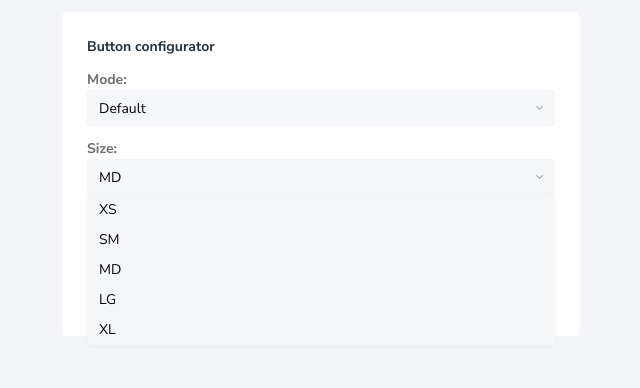
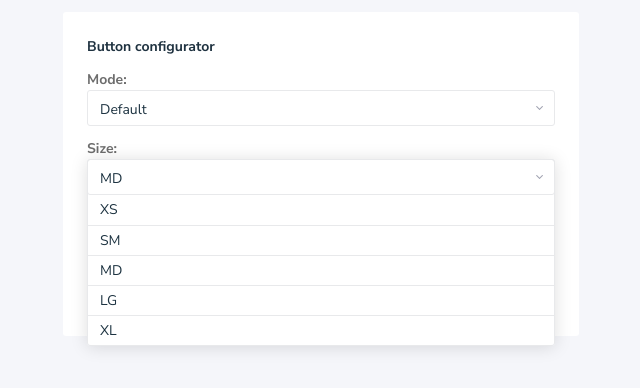
Before and after one commit to fanisco/reacy-ui, a React (Create React App) app: page / in a window 1280 px wide. Both pictures are taken after a click on the button "MD". Shown: the top 388 px of the page, without its empty margins (319-959 px from the left). Built offline with nearby package versions, Linux system fonts and the light colour scheme.

Commit message:
Select, Button, Dropdown, List, colors

```diff
--- a/src/index.css
+++ b/src/index.css
@@ -7,5 +7,5 @@ body {
     font-family: 'Nunito Sans', sans-serif;
     -webkit-font-smoothing: antialiased;
     -moz-osx-font-smoothing: grayscale;
-    background: #f4f5f9;
+    background: #f5f6fa;
 }
--- a/src/ui/buttons/Button.tsx
+++ b/src/ui/buttons/Button.tsx
@@ -46,7 +46,7 @@ const ButtonElement = styled.button<StyledProps>`
     height: ${props => props.dims.elementHeight}px;
     padding: ${props => props.dims.spacings}px ${props => props.dims.spacing}px;
     background: ${props => props.colors.idleColor};
-    border: 0 none;
+    border: 1px solid ${props => props.colors.borderColor};
     border-radius: ${props => props.rounded ? 50 : props.dims.borderRadius}px;
     color: ${props => props.colors.textColor};
     text-align: ${props => props.textAlign};
@@ -119,12 +119,12 @@ const getColors = (style: string, colors: any): Scheme => {
             linkColor: colors.text,
             textColor: colors.text,
             outlineTextColor: colors.textColor,
-            idleColor: colors.baseL3,
-            hoverColor: colors.baseL1,
+            idleColor: colors.lights,
+            hoverColor: colors.baseL2,
             activeColor: colors.baseL2,
-            borderColor: colors.text,
-            borderHoverColor: colors.baseL0,
-            shadowColor: colors.baseL0
+            borderColor: colors.baseL1,
+            borderHoverColor: colors.baseL1,
+            shadowColor: colors.baseL1
         };
     } else {
         return {
--- a/src/ui/colors.light.ts
+++ b/src/ui/colors.light.ts
@@ -1,28 +1,33 @@
 export const defaultColors = {
-    text: '#050608',
+    text: '#1d3341',
+    shadow: '#050608',
+    lights: '#ffffff',
     baseL3: '#f5f6fa',
     baseL2: '#f4f5f9',
-    baseL1: '#e9eaec',
+    baseL1: '#e8e9eb',
     baseL0: '#6d6d6d',
 };
 
 export const successColors = {
+    ...defaultColors,
     text: '#fff',
-    baseL3: '#6dbf88',
-    baseL2: '#48B36D',
-    baseL1: '#24A669',
-    baseL0: '#009966',
+    baseL3: '#64D889',
+    baseL2: '#45D073',
+    baseL1: '#2FBB69',
+    baseL0: '#19A661',
 };
 
 export const dangerColors = {
+    ...defaultColors,
     text: '#fff',
-    baseL3: '#E0798C',
-    baseL2: '#D76578',
-    baseL1: '#CE5063',
-    baseL0: '#C13C4A',
+    baseL3: '#f05b65',
+    baseL2: '#ed424e',
+    baseL1: '#cf3a44',
+    baseL0: '#b3323b',
 };
 
 export const warningColors = {
+    ...defaultColors,
     text: '#fff',
     baseL3: '#FBB20E',
     baseL2: '#F5980B',
@@ -31,6 +36,7 @@ export const warningColors = {
 };
 
 export const primaryColors = {
+    ...defaultColors,
     text: '#fff',
     baseL3: '#ff7033',
     baseL2: '#f26222',
@@ -39,6 +45,7 @@ export const primaryColors = {
 };
 
 export const secondaryColors = {
+    ...defaultColors,
     text: '#fff',
     baseL3: '#5A8AF1',
     baseL2: '#4279EE',
--- a/src/ui/form/Select.tsx
+++ b/src/ui/form/Select.tsx
@@ -53,6 +53,7 @@ export default class Select extends Component<IProps> {
                     style={style}
                     size={size}
                     items={this.props.values}
+                    topShift={dims.elementHeight}
                     onClick={this.onDropdownClick}
                 />
             </SelectElement>
--- a/src/ui/list/List.tsx
+++ b/src/ui/list/List.tsx
@@ -15,6 +15,7 @@ export const List: React.FC<IProps> = ({ style = Styles.default, size = Sizes.md
     const colors = Colors[style];
     const sizes = Dims[size];
     const List = styled.ul`
+        background: ${colors.lights};
         margin: 0;
         padding: 0;
         list-style: none;
@@ -26,17 +27,17 @@ export const List: React.FC<IProps> = ({ style = Styles.default, size = Sizes.md
         padding: ${sizes.spacing / 2}px ${sizes.spacing}px;
         cursor: pointer;
         font: ${sizes.fontSize}px/${Fonts.mh} "${Fonts.ff}";
+        border-top: 1px solid ${colors.baseL1};
 
         &:first-child {
-            border-top-left-radius: ${sizes.borderRadius}px;
-            border-top-right-radius: ${sizes.borderRadius}px;
+            border-top: 0 none;
         }
         &:last-child {
             border-bottom-left-radius: ${sizes.borderRadius}px;
             border-bottom-right-radius: ${sizes.borderRadius}px;
         }
         &:hover {
-            background: ${colors.baseL1};
+            background: ${colors.baseL2};
         }
     `;
     return (
--- a/src/ui/popup/Dropdown.tsx
+++ b/src/ui/popup/Dropdown.tsx
@@ -8,6 +8,7 @@ import IComponentProps from '../interface/IComponentProps';
 
 interface IProps extends IComponentProps {
     onClick?: (item: ListItem) => void;
+    topShift?: number;
     open?: boolean;
     position?: 'bl'
     items?: any[];
@@ -36,10 +37,11 @@ export default class Dropdown extends Component<IProps> {
             <Popup {...positions} visible={this.props.open} width="100%">
                 <DropdownElement
                     id={`dropdown-${this.id}`}
-                    background={colors.baseL3}
-                    borderColor={colors.baseL0}
+                    background={colors.lights}
+                    borderColor={colors.baseL1}
                     borderRadius={dims.borderRadius}
-                    shadowColor={colors.baseL0}
+                    shadowColor={colors.shadow}
+                    topShift={this.props.topShift||0}
                 >
                     <List
                         style={style}
@@ -65,11 +67,14 @@ interface IStyledProps {
     borderColor: string;
     borderRadius: number;
     shadowColor: string;
+    topShift: number;
 }
 
 const DropdownElement = styled.div<IStyledProps>`
+    padding-top: ${props => props.topShift - 1}px;
+    margin-top: -${props => props.topShift}px;
     box-sizing: border-box;
-    background: ${props => props.background};
+    border: 1px solid ${props => props.borderColor};
     border-radius: ${props => props.borderRadius}px;
-    box-shadow: 0 1px 5px ${props => props.shadowColor}10;
+    box-shadow: 0 1px 17px ${props => props.shadowColor}22;
 `;
```
